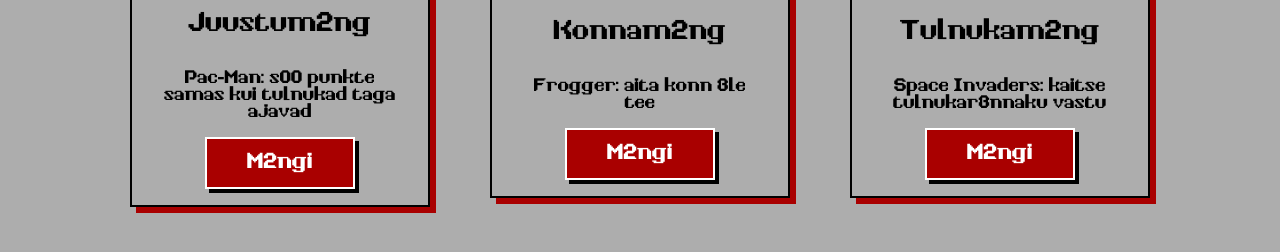
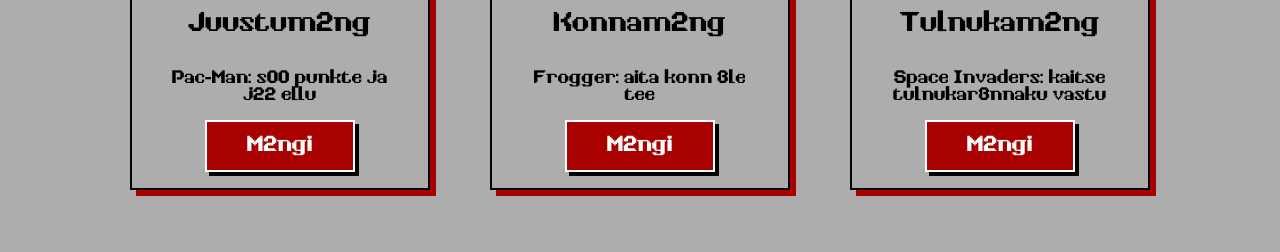
Before and after one commit to EstEnderYT/Veebilehe-projekt, a plain HTML site: page frontend/index.html in a window 1280 px wide. Shown: the part 464-716 px from the top of the page. Drawn offline with Linux system fonts and the light colour scheme; a script that the page names is missing.

Commit message:
Update game description in index.html

```diff
--- a/frontend/index.html
+++ b/frontend/index.html
@@ -22,7 +22,7 @@
 
       <img alt="juustumängupilt" class="kaardi-pilt" src="https://cheesemaking.com/cdn/shop/products/gouda-cheese-making-recipe-sweet-237462.jpg?v=1762526410&width=1200">
       <h2>Juustum2ng</h2>
-      <p class="kaardi-kirjeldus">Pac-Man: s00 punkte samas kui tulnukad taga ajavad</p>
+      <p class="kaardi-kirjeldus">Pac-Man: s00 punkte ja j22 ellu</p>
       <a href="juustum2ng.html" class="nupp">M2ngi</a>
 
     </div>
```
